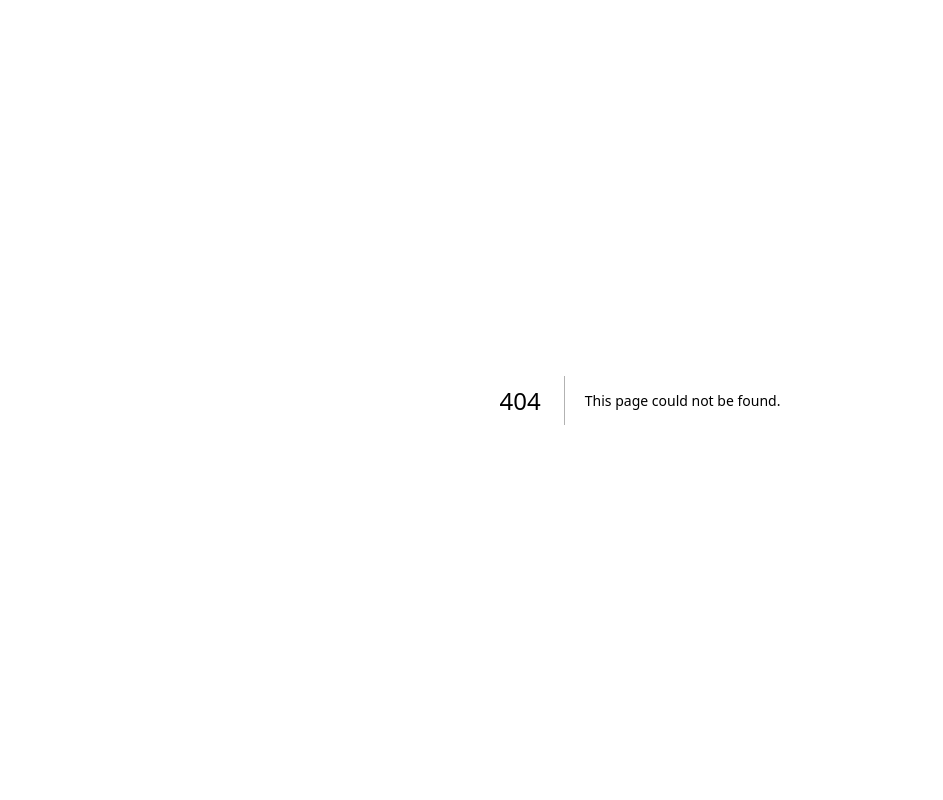
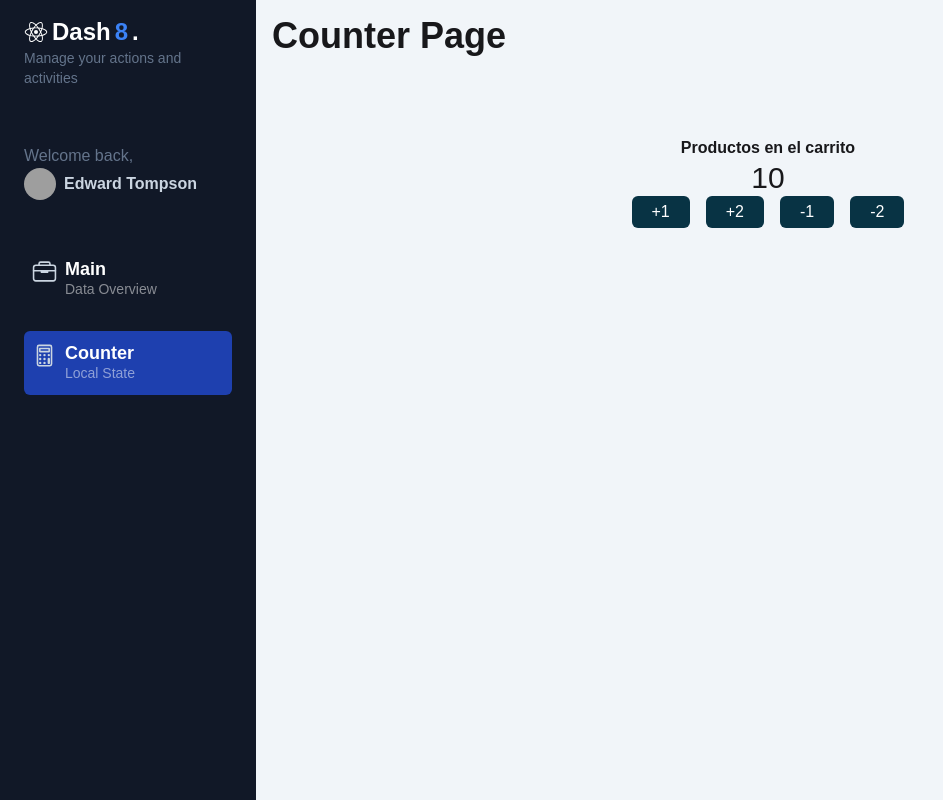
Before and after one commit to JoseIu/my-dashboard-next, a Next.js app: page /dashboard/counter in a window 1280 px wide. Before the commit this address had no page. Shown: the whole page, without its empty margins (0-943 px from the left). Built offline with nearby package versions, Linux system fonts and the light colour scheme; grey boxes are pictures that could not be loaded.

Commit message:
add: CounterPage

```diff
--- /dev/null
+++ b/src/app/dashboard/counter/page.tsx
@@ -0,0 +1,19 @@
+import { CartCounter } from '@/app/components/shopping-card/components/CartCounter';
+import { Metadata } from 'next';
+
+export const metadata: Metadata = {
+  title: 'Counter Page',
+  description: 'Local state example',
+};
+
+const CounterPage = () => {
+  return (
+    <section className="text-zinc-900 ">
+      <h2 className="mb-16 text-4xl font-bold p-4 ">Counter Page</h2>
+
+      <CartCounter />
+    </section>
+  );
+};
+
+export default CounterPage;
```
